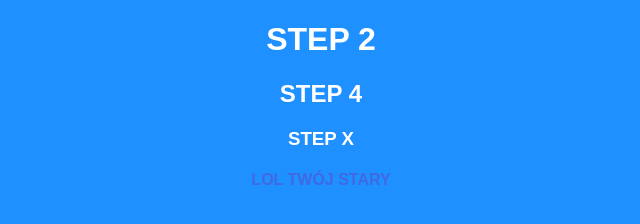
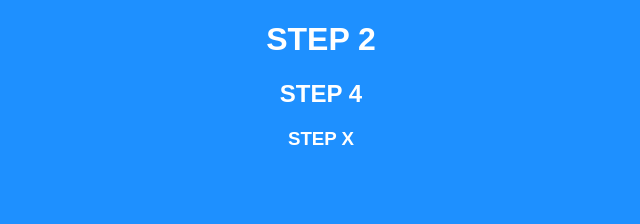
Before and after one commit to dziabak/GitHubTutorial, a plain HTML site: page index.html in a window 1280 px wide. Shown: the full height of the page, 319-959 px from the left. Drawn offline with Linux system fonts and the light colour scheme.

Commit message:
removed h4

```diff
--- a/index.html
+++ b/index.html
@@ -13,7 +13,6 @@
     <h1>step 2</h1>
     <h2>step 4</h2>
     <h3>step x</h3>
-    <h4>lol twój stary</h4>
 </body>
 
 </html>
```
